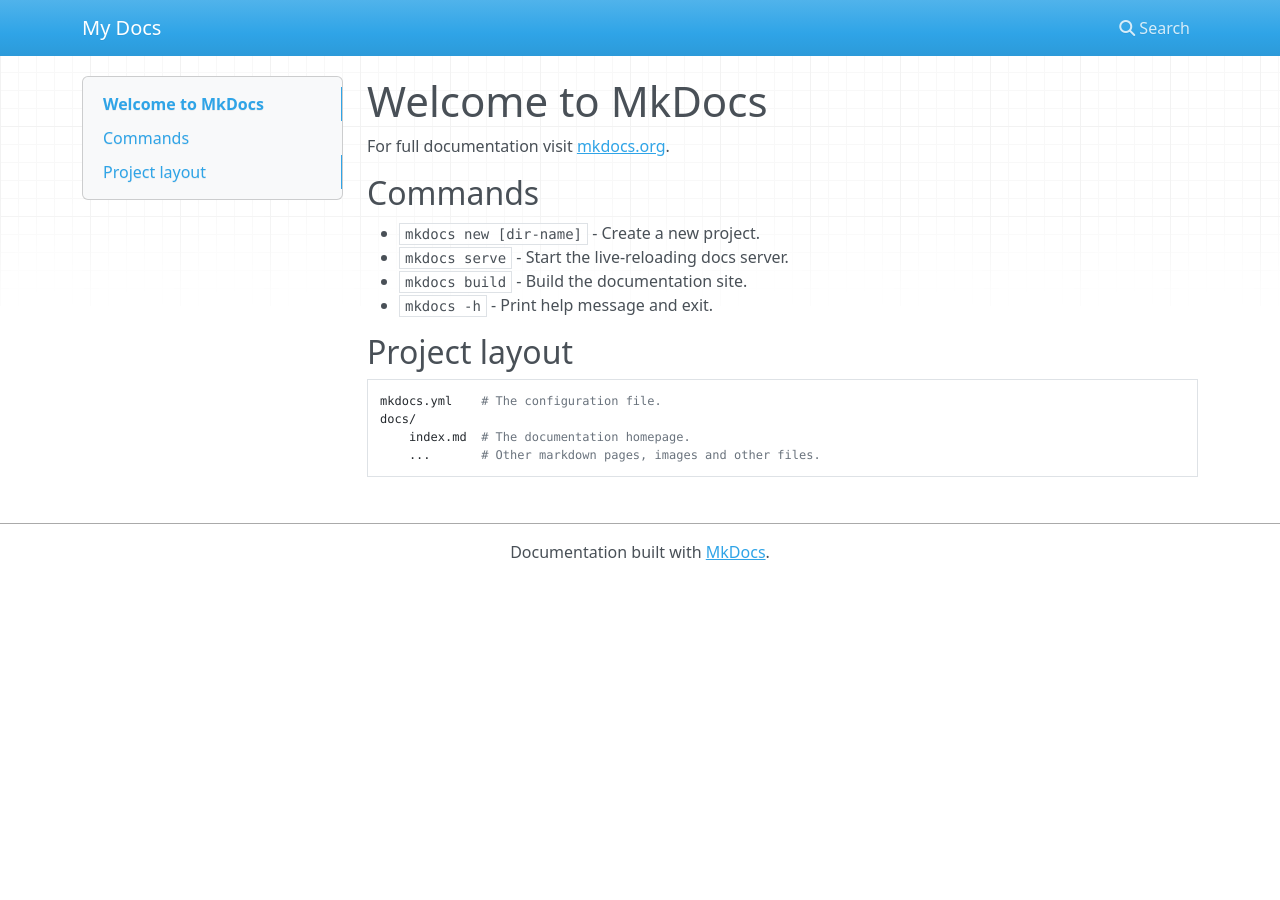
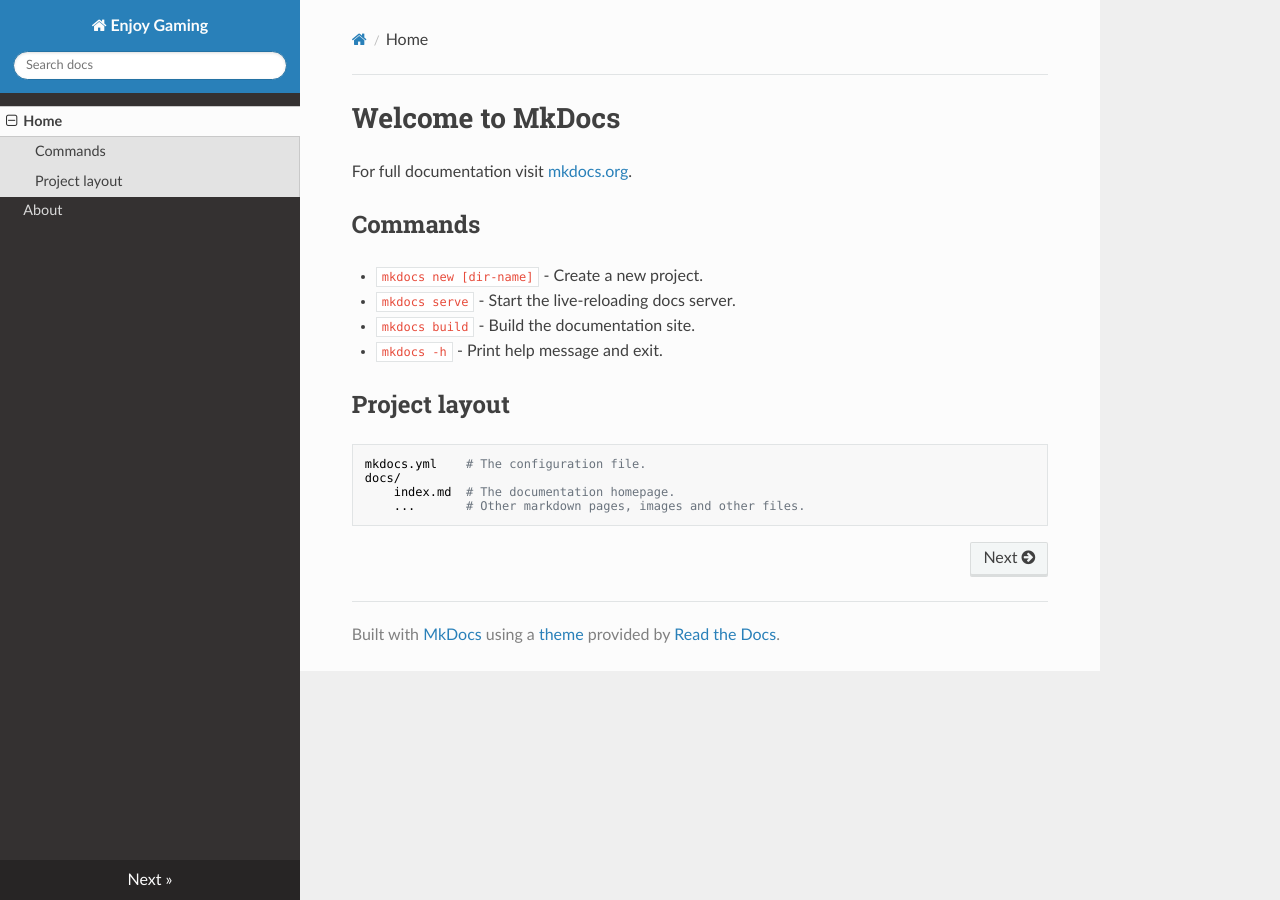
Before and after one commit to EnjoyGaming-Live/docs, an MkDocs documentation site: the page built from docs/index.md, in a window 1280 px wide. Built offline with MkDocs 1.6.1, drawn with Linux system fonts in a browser that asks for light colours; nearby versions of some CDN libraries.

Commit message:
feat: init

```diff
--- a/mkdocs.yml
+++ b/mkdocs.yml
@@ -1 +1,6 @@
-site_name: My Docs
+site_name: Enjoy Gaming
+site_url: https://testzebra.live/
+nav:
+  - Home: index.md
+  - About: about.md
+theme: readthedocs
```
Also changed, not shown: docs/about.md (added, +1 -0 lines).
